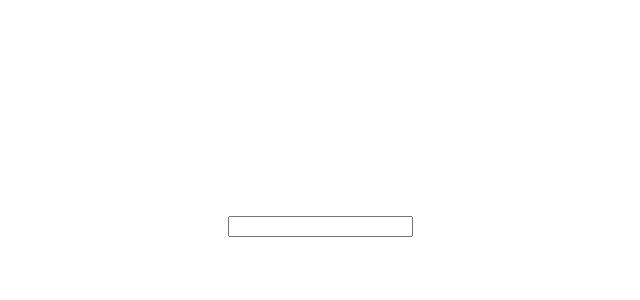
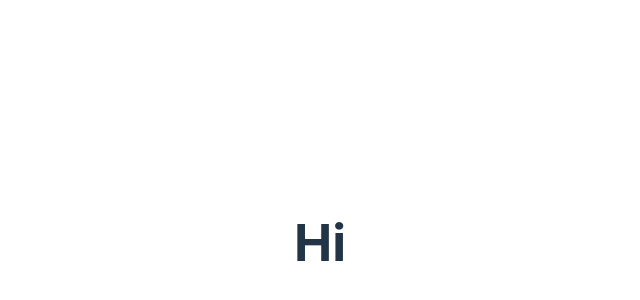
Before and after one commit to crasite/vue-front-teach, a Vue app: page / in a window 1280 px wide. Shown: the part 158-458 px from the top of the page, without its empty margins (320-960 px from the left). Built offline with nearby package versions, Linux system fonts and the light colour scheme.

Commit message:
removed boiler plate

```diff
--- a/src/App.vue
+++ b/src/App.vue
@@ -1,23 +1,10 @@
 <script setup lang="ts">
-import Effecty from "./components/Effecty.vue";
 import { ref } from "vue";
-import { z } from "zod";
-const msg = ref("");
-const car = ref("");
-const updateHandler = (v: string, i: number) => {
-  const text = z.string().min(1).max(10).safeParse(v);
-  if (!text.success) {
-    msg.value = "Wrong input";
-  } else {
-    msg.value = `${text.data} (${i})`;
-  }
-};
+const msg = ref("Hi");
 </script>
 
 <template>
-  <Effecty @update-value="updateHandler" v-model="car" />
   <h1>{{ msg }}</h1>
-  <h2>{{ car }}</h2>
 </template>
 
 <style scoped></style>
```
